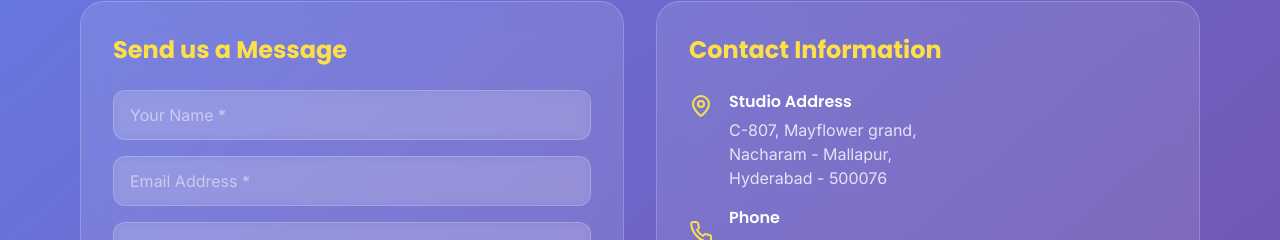
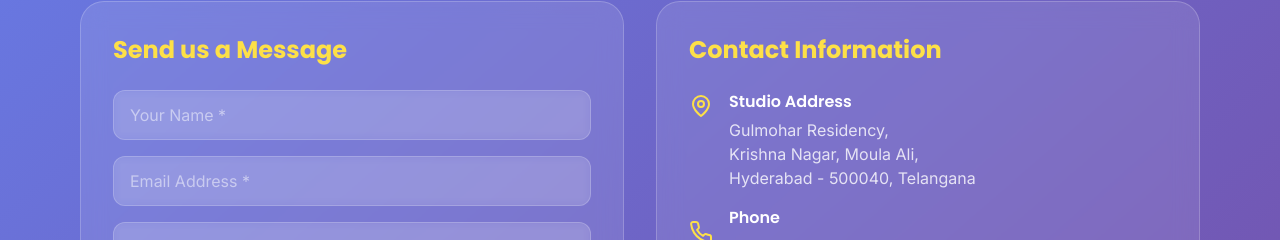
Before and after one commit to aartikumarsingh/AartiArtStudio, a React (Vite) app: page /contact in a window 1280 px wide. Shown: the part 395-635 px from the top of the page. Built offline with nearby package versions, Linux system fonts and the light colour scheme.

Commit message:
Update ContactUs.jsx

```diff
--- a/src/pages/ContactUs.jsx
+++ b/src/pages/ContactUs.jsx
@@ -115,9 +115,9 @@ export default function ContactUs() {
                   <div>
                     <h3 className="font-['Poppins'] font-semibold text-white mb-1">Studio Address</h3>
                     <p className="text-white/80">
-                      C-807, Mayflower grand,<br />
-                      Nacharam - Mallapur,<br />
-                      Hyderabad - 500076
+                      Gulmohar Residency,<br />
+                      Krishna Nagar, Moula Ali,<br />
+                      Hyderabad - 500040, Telangana
                     </p>
                   </div>
                 </div>
```
